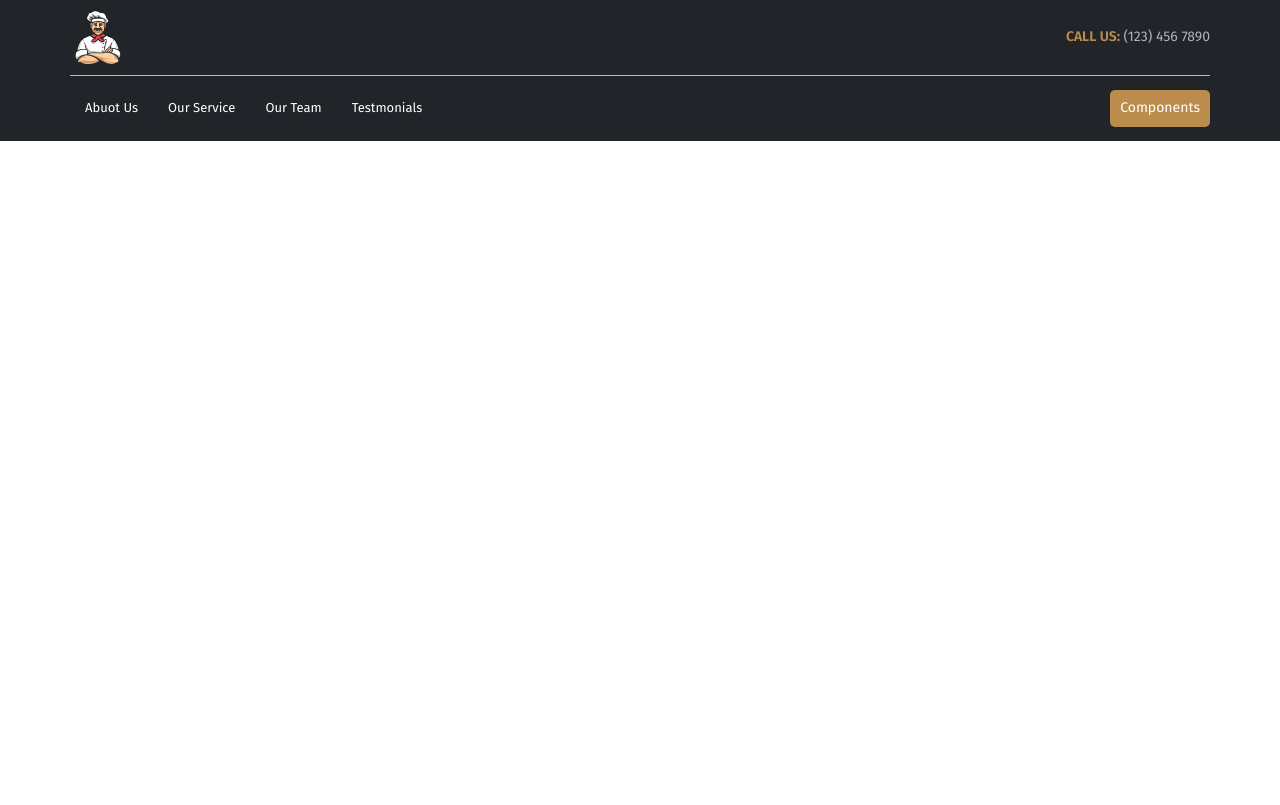
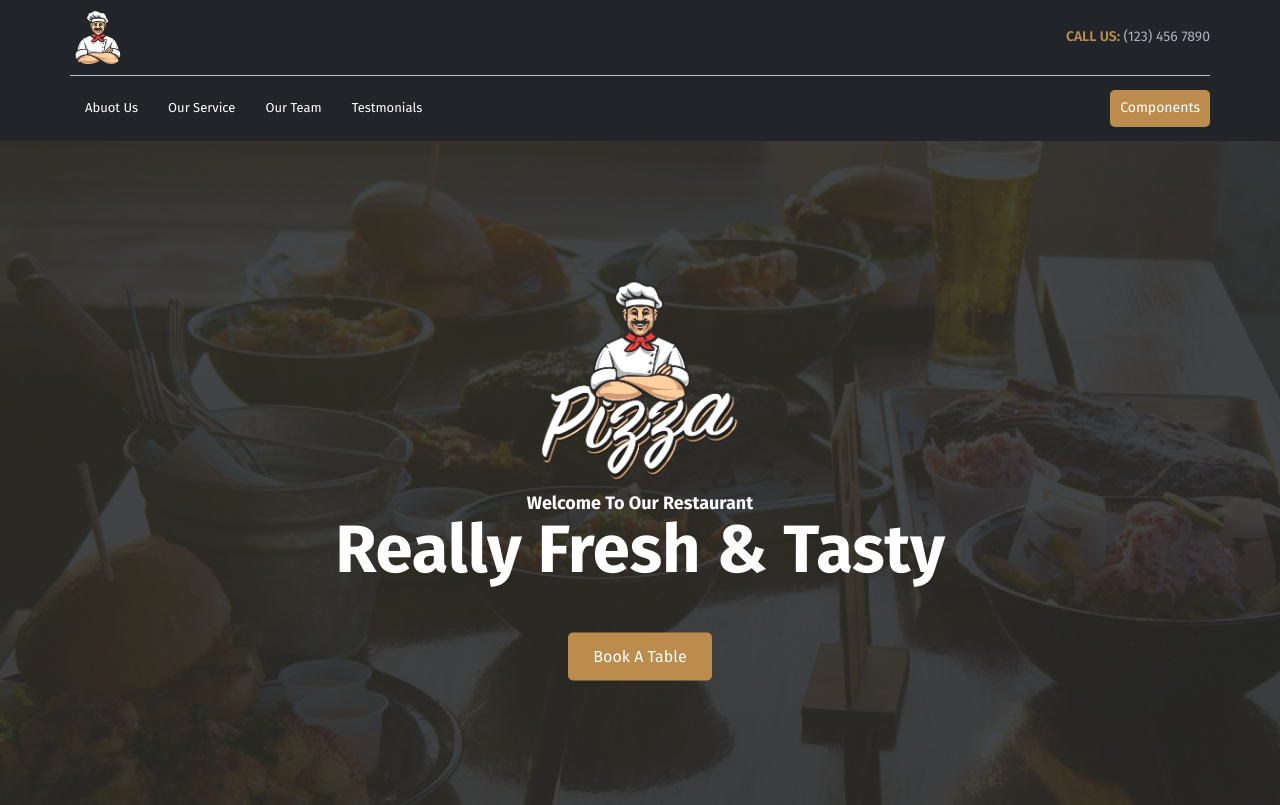
Before and after one commit to Cisco1cisco/Pigga-Template, a plain HTML site: page index.html in a window 1280 px wide. Shown: the top 805 px of the page. Drawn offline with Linux system fonts and the light colour scheme.

Commit message:
Added the landing Section

```diff
--- a/css/main.css
+++ b/css/main.css
@@ -68,6 +68,9 @@ ul {
 
 header {
     background-color: #212529;
+    position: absolute;
+    width: 100%;
+    z-index: 2;
 }
 
 header .container .first-nav {
@@ -188,3 +191,90 @@ header .container .sec-nav .menu span {
 }
 
 /* End Header */
+
+/* Start Landing */
+
+.landing {
+    position: relative;
+    background-image: url(../photos/landing.jpg);
+    background-size: cover;
+    background-attachment: fixed;
+    background-position: center;
+    min-height: 120vh;
+}
+
+.landing::before {
+    content: "";
+    position: absolute;
+    top: 0;
+    left: 0;
+    width: 100%;
+    height: 100%;
+    background-color: rgba(33, 37, 41, 0.85);
+}
+
+.landing .container {
+    position: absolute;
+    top: 50%;
+    left: 50%;
+    transform: translate(-50%, -50%);
+    -webkit-transform: translate(-50%, -50%);
+    -moz-transform: translate(-50%, -50%);
+    -ms-transform: translate(-50%, -50%);
+    -o-transform: translate(-50%, -50%);
+    display: flex;
+    flex-direction: column;
+    justify-content: center;
+    align-items: center;
+    color: white;
+}
+
+.landing .container img {
+    width: 200px;
+}
+
+.landing .container h1:first-of-type {
+    font-size: 18px;
+}
+
+.landing .container h1:last-of-type {
+    font-size: 67px;
+    margin-top: -15px;
+}
+
+@media (max-width: 991px) {
+    .landing .container h1:last-of-type {
+        font-size: 57px;
+    }
+}
+
+
+@media (max-width: 768px) {
+    .landing .container h1:last-of-type {
+        font-size: 35px;
+        margin-top: 0;
+    }
+}
+
+.landing .container a {
+    color: white;
+    text-transform: capitalize;
+    background-color: var(--main-color, #bc8c4c);
+    padding: 15px 25px;
+    transition: var(--trans-dur, 0.3s);
+    -webkit-transition: var(--trans-dur, 0.3s);
+    -moz-transition: var(--trans-dur, 0.3s);
+    -ms-transition: var(--trans-dur, 0.3s);
+    -o-transition: var(--trans-dur, 0.3s);
+    border-radius: 5px;
+    -webkit-border-radius: 5px;
+    -moz-border-radius: 5px;
+    -ms-border-radius: 5px;
+    -o-border-radius: 5px;
+}
+
+.landing .container a:hover {
+    background-color: #a4783d;
+}
+
+/* End Landing */
--- a/index.html
+++ b/index.html
@@ -47,6 +47,16 @@
         </div>
     </header>
     <!-- End Header -->
+    <!-- Start Landing -->
+    <div class="landing">
+        <div class="container">
+            <img src="./photos/logo landing.png" alt="logo">
+            <h1>Welcome To Our Restaurant</h1>
+            <h1>Really Fresh & Tasty</h1>
+            <a href="#">book a table</a>
+        </div>
+    </div>
+    <!-- End Landing -->
 </body>
 
 </html>
```
Also changed, not shown: photos/landing.jpg (added), photos/logo landing.png (added).
